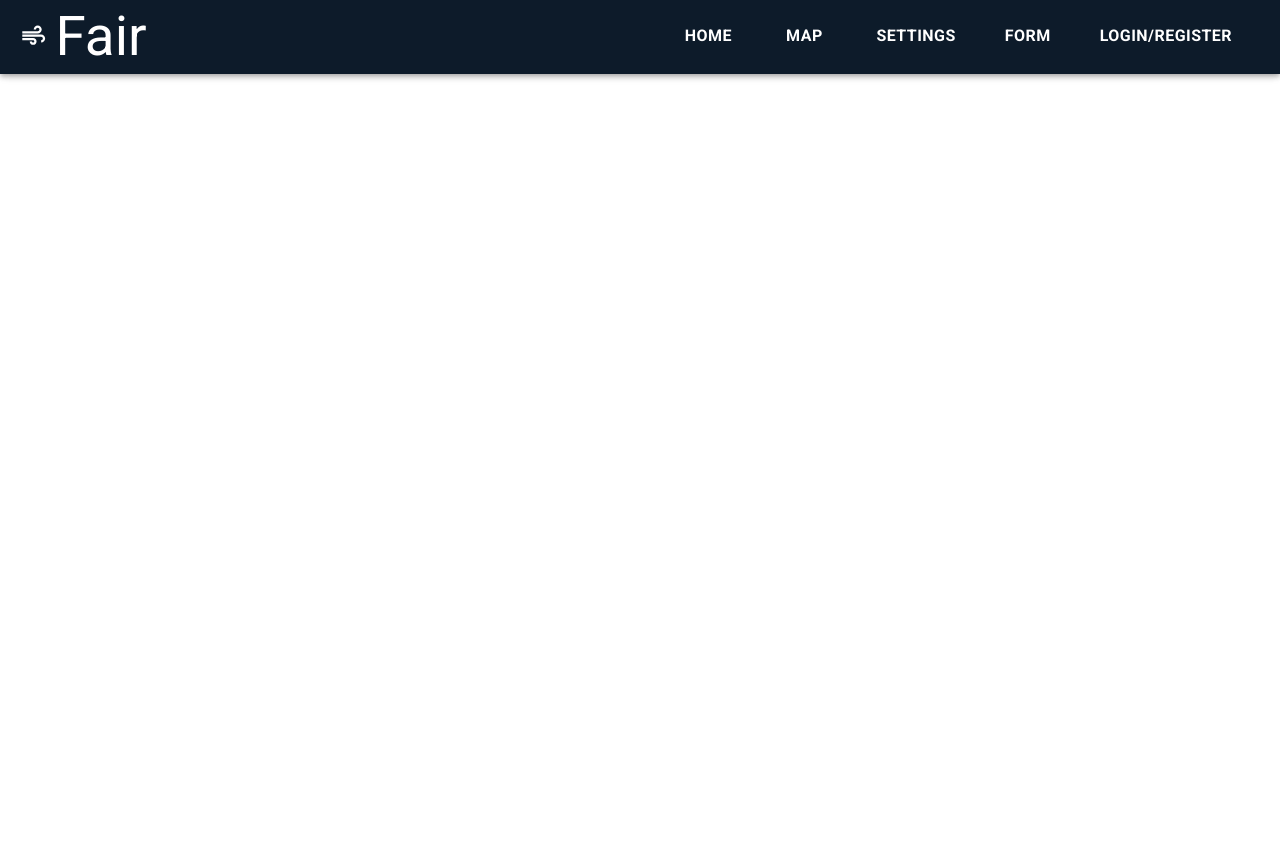
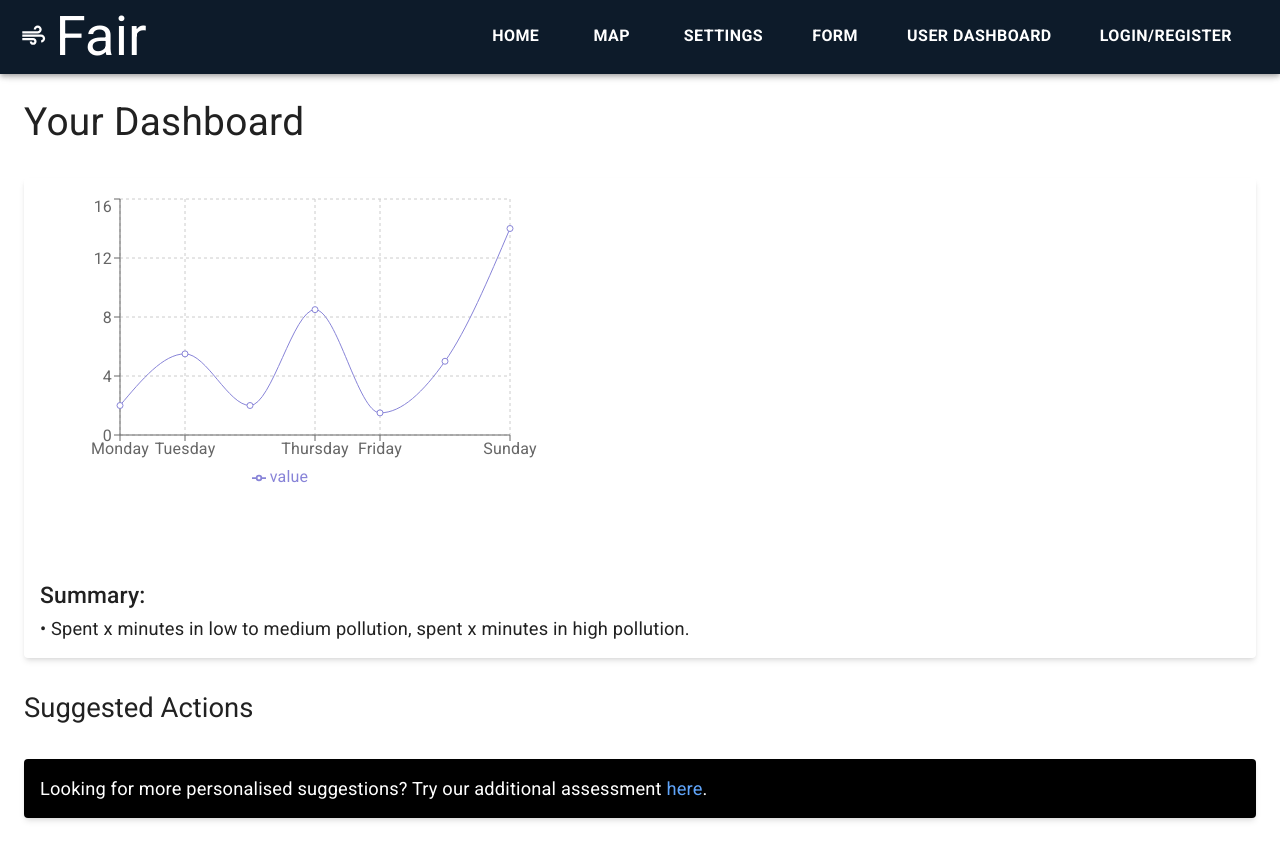
Before and after one commit to Naveen-Jaisankar/COMP47360-Web-Application, a React (Vite) app in the folder FrontEnd/air-quality-app/: page /userdashboard in a window 1280 px wide. Before the commit the page ends 800 px from the top, so only its background shows below. Built offline with nearby package versions, Linux system fonts and the light colour scheme.

Commit message:
Intermediary Push

```diff
--- a/FrontEnd/air-quality-app/package.json
+++ b/FrontEnd/air-quality-app/package.json
@@ -34,6 +34,7 @@
     "react-router-dom": "^6.23.1",
     "react-slick": "^0.30.2",
     "react-sticky": "^6.0.3",
+    "recharts": "^2.12.7",
     "slick-carousel": "^1.8.1",
     "use-places-autocomplete": "^4.0.1"
   },
--- a/FrontEnd/air-quality-app/src/App.jsx
+++ b/FrontEnd/air-quality-app/src/App.jsx
@@ -10,6 +10,7 @@ import Settings from './pages/Settings'
 import DailyForm from './pages/DailyForm';
 import Privacy from './pages/Privacy';
 import UserHistory from './pages/UserHistory';
+import UserDashboard from './pages/UserDashboard';
 import { SettingsContext } from './context/SettingsContext';
 import Login from './pages/Login';
 import Register from './pages/Register';
@@ -30,7 +31,7 @@ function App() {
         <Routes>
           <Route path="/" element={<Home />} />
           <Route path="/map" element={<Map />} />
-          <Route path="/settings" element={<Settings />} />
+          <Route path="/settings" element={<Settings/>} />
           <Route path="/form" element={<Form />} />
           <Route path="/login" element={<Login/>} />
           <Route path="/register" element={<Register/>}/>
@@ -38,6 +39,7 @@ function App() {
           <Route path="/user" element={<UserPanel/>} />
           <Route path="/user/dailyform" element={<DailyForm/>} />
           <Route path="/user/history" element={<UserHistory/>} />
+          <Route path="/userdashboard" element={<UserDashboard/>} />
           <Route path="/privacy" element={<Privacy/>} />
         </Routes>
       </MainContent>
--- a/FrontEnd/air-quality-app/src/components/navbar.jsx
+++ b/FrontEnd/air-quality-app/src/components/navbar.jsx
@@ -35,6 +35,7 @@ const Navbar = () => {
                 <NavbarButton to="/map">Map</NavbarButton>
                 <NavbarButton to="/settings">Settings</NavbarButton>
                 <NavbarButton to="/form">Form</NavbarButton>
+                <NavbarButton to="/userdashboard">User Dashboard</NavbarButton>
                 <NavbarButton to="/register">Login/Register</NavbarButton>
             </Box>
 
--- a/FrontEnd/air-quality-app/src/pages/UserDashboard.jsx
+++ b/FrontEnd/air-quality-app/src/pages/UserDashboard.jsx
@@ -1,9 +1,19 @@
 import React from 'react';
-import { Card, CardContent, Typography, Avatar,Box} from '@mui/material';
-import { LineChart } from '@mui/x-charts/LineChart';
+import { Card, CardContent, Typography, Avatar, Box } from '@mui/material';
+import { LineChart, Line, XAxis, YAxis, CartesianGrid, Tooltip, Legend } from 'recharts';
 import Infocard from "../components/infocard";
 
 const image1 = "../src/static/proxy-image.png";
+
+const data = [
+  { day: 'Monday', value: 2 },
+  { day: 'Tuesday', value: 5.5 },
+  { day: 'Wednesday', value: 2 },
+  { day: 'Thursday', value: 8.5 },
+  { day: 'Friday', value: 1.5 },
+  { day: 'Saturday', value: 5 },
+  { day: 'Sunday', value: 14 }
+];
 
 const DashBoard = ({ isSidebarOpen }) => {
   return (
@@ -13,8 +23,20 @@ const DashBoard = ({ isSidebarOpen }) => {
       </header>
       <section className="mb-8">
         <div className=" p-4 rounded shadow-md">
-          <Box className="w-full h-64 md:h-80 lg:h-96 "> <LineChart xAxis={[{ data: [1, 2, 3, 5, 8, 10] }]}
-          series={[ { data: [2, 5.5, 2, 8.5, 1.5, 5], area: true, }, ]} width={500} height={300} />
+          <Box className="w-full h-64 md:h-80 lg:h-96">
+            <LineChart
+              width={500}
+              height={300}
+              data={data}
+              margin={{ top: 5, right: 30, left: 20, bottom: 5 }}
+            >
+              <CartesianGrid strokeDasharray="3 3" />
+              <XAxis dataKey="day" />
+              <YAxis />
+              <Tooltip />
+              <Legend />
+              <Line type="monotone" dataKey="value" stroke="#8884d8" activeDot={{ r: 8 }} />
+            </LineChart>
           </Box>
           <Typography variant="h6">Summary:</Typography>
           <Typography variant="body1">
@@ -26,20 +48,20 @@ const DashBoard = ({ isSidebarOpen }) => {
         <Typography variant="h5" className="mb-4">Suggested Actions</Typography>
         {/* <div className="grid grid-cols-1 md:grid-cols-3 gap-4">
           {Array(3).fill().map((_, index) => (
-
             <Infocard
-                  image={image1}
-                  alt="Image Alt Text"
-                  heading="Funky fact"
-                  text="More info"
-                />
-
+              image={image1}
+              alt="Image Alt Text"
+              heading="Funky fact"
+              text="More info"
+            />
           ))}
         </div> */}
       </section>
       <section className="mt-8">
         <div className="bg-black text-white p-4 rounded shadow-md">
-          <Typography variant="body1">Looking for more personalised suggestions? Try our additional assessment <a href="#" className="text-blue-400">here</a>.</Typography>
+          <Typography variant="body1">
+            Looking for more personalised suggestions? Try our additional assessment <a href="#" className="text-blue-400">here</a>.
+          </Typography>
         </div>
       </section>
     </div>
```
Also changed, not shown: 1 other file (tests, documents, lock files or other folders).
